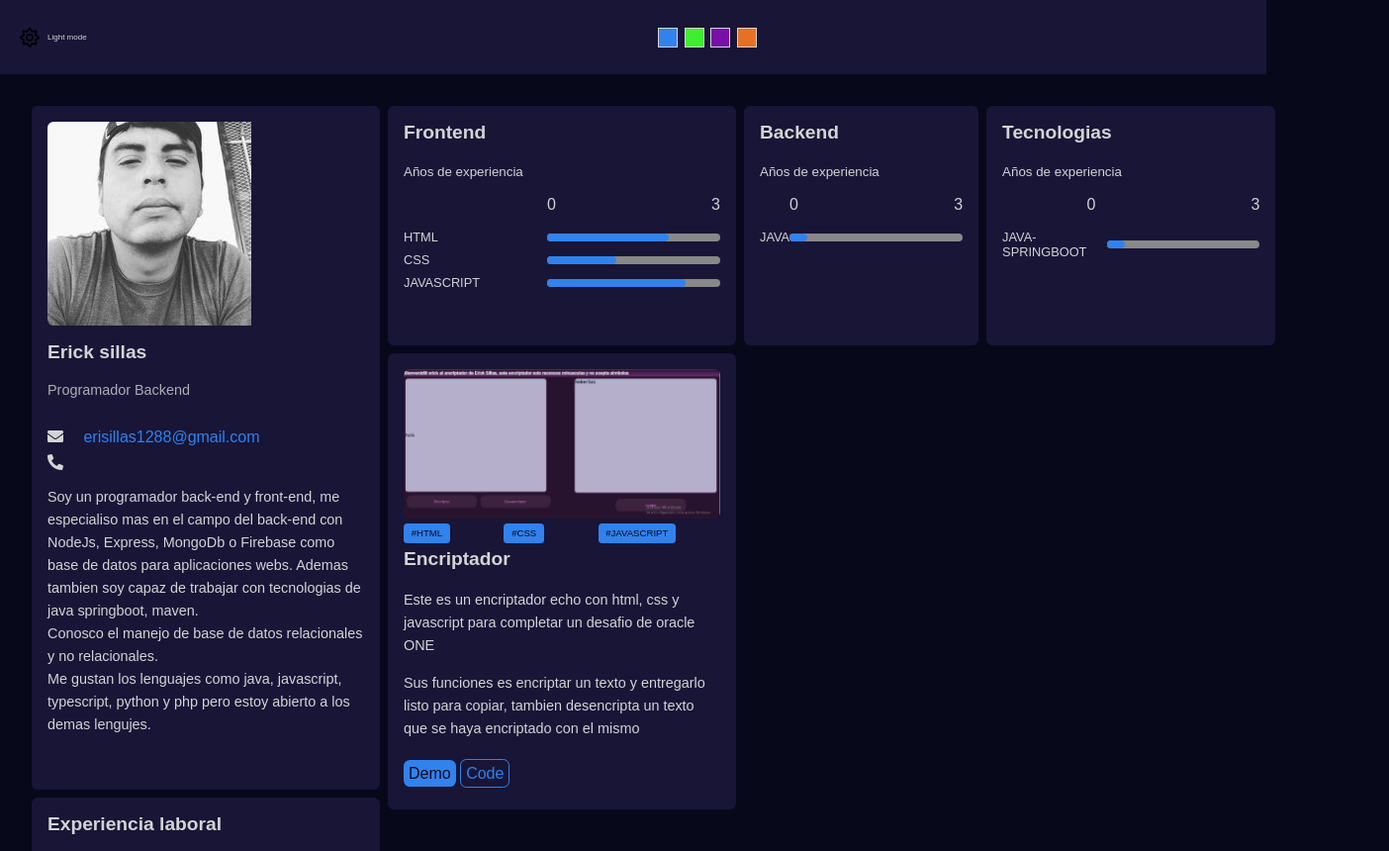
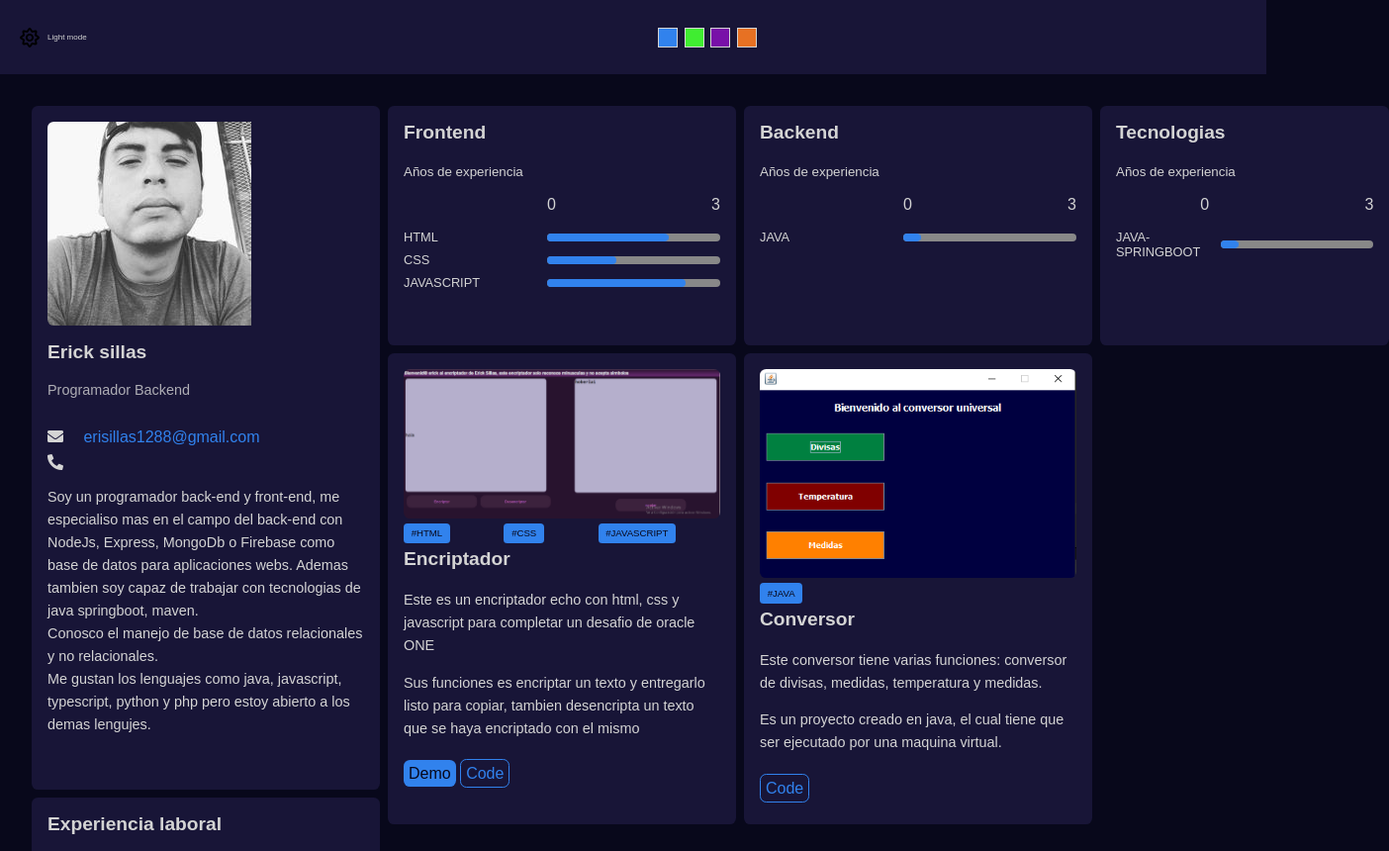
Before and after one commit to erickst1209/Portafolio, a plain HTML site: page index.html in a window 1280 px wide. Shown: the top 860 px of the page at 99% size, 1404 px wide, since content can reach past the window. Drawn offline with Linux system fonts and the light colour scheme.

Commit message:
se agrego el conversor a los proyectos

```diff
--- a/index.html
+++ b/index.html
@@ -165,6 +165,23 @@
             <a href="https://github.com/erickst1209/Encriptador.git" class="button button--ghost" target="_blank">Code</a>
           </div>
         </article>
+        <article class="card card--project">
+          <div class="card__image-container">
+            <img src="./assets/images/conv_menu.png" alt="landing page" class="card__image">
+          </div>
+          <div class="proyect">
+            <div class="proyect__tags">
+              <span class="proyect__tag">#JAVA</span>
+            </div>
+          </div>
+          <h2 class="card__title">Conversor</h2>
+          <p class="card__text">Este conversor tiene varias funciones: conversor de divisas, medidas, temperatura y medidas.</p>
+          <p class="card__text">Es un proyecto creado en java, el cual tiene que ser ejecutado por una maquina virtual.</p>
+          <div class="bottons">
+
+            <a href="https://github.com/erickst1209/G5-AluraLatam-challenger-Conversor-java.git" class="button button--ghost" target="_blank">Code</a>
+          </div>
+        </article>
       </section>
       </section>
     </main>
```
Also changed, not shown: assets/images/conv_menu.png (added), assets/images/divisas.png (added), assets/images/medidas.png (added), assets/images/medidas2.png (added), assets/images/medidas3.png (added), assets/images/temp.png (added).
